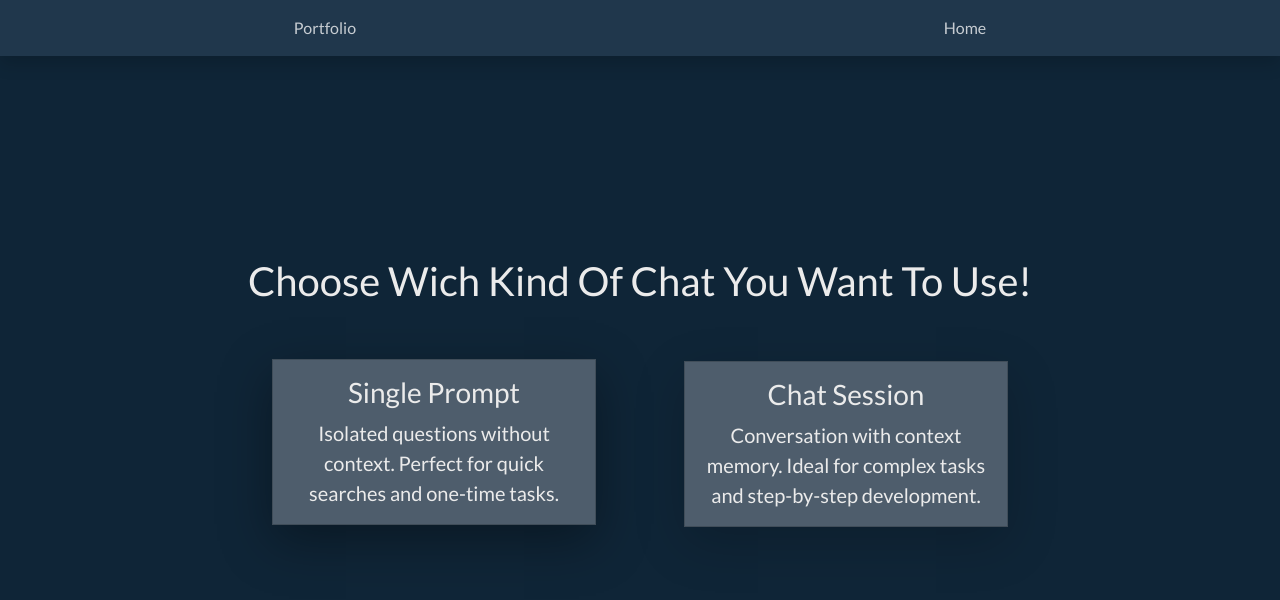
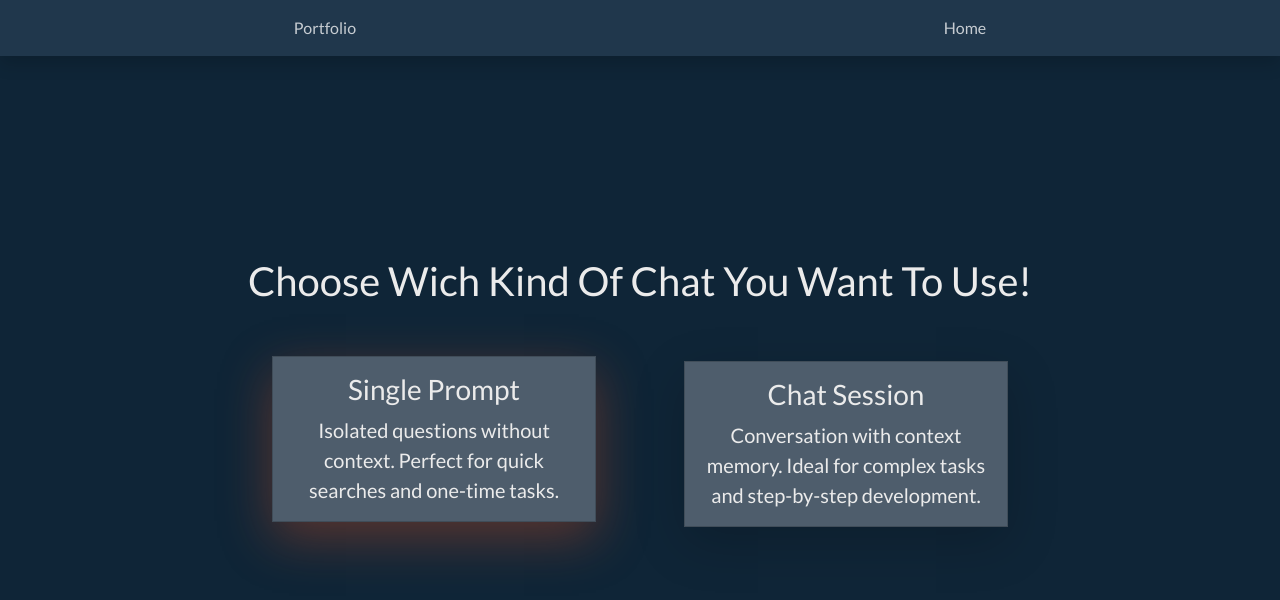
Before and after one commit to sebast825/IA-Integration, a React (Vite) app in the folder front/: page / in a window 1280 px wide. In both pictures the pointer is over the element 434 px from the left and 444 px from the top of the page. Shown: the top 600 px of the page. Built offline with nearby package versions, Linux system fonts and the light colour scheme.

Commit message:
update card hover color

```diff
--- a/front/src/App.css
+++ b/front/src/App.css
@@ -25,6 +25,6 @@ body {
 }
 
 .choice-card:hover {
-  transform: translateY(-2px);
-  box-shadow: 0 1rem 3rem rgba(0, 0, 0, 0.35) !important;
+  transform: translateY(-5px);
+  box-shadow: 0 1rem 3rem rgba(233,84,32, 0.35) !important;
 }
```
